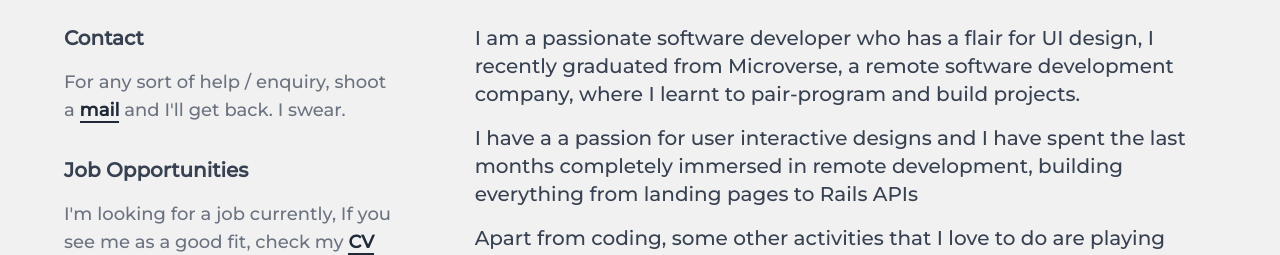
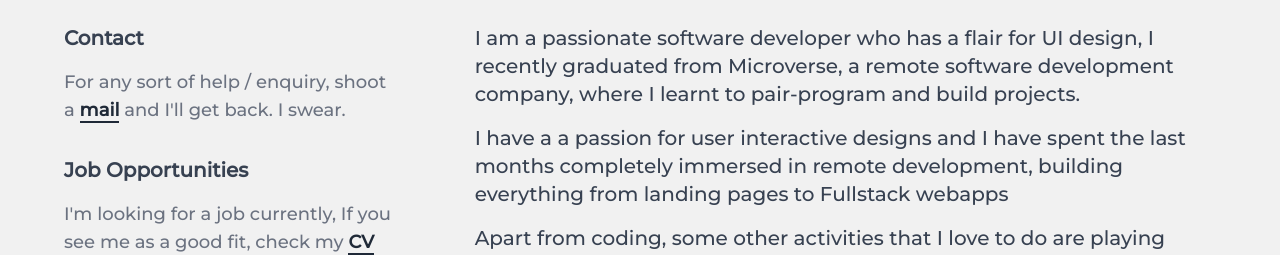
Before and after one commit to Yorsyboy/Next-portfolio, a Next.js app: page /about in a window 1280 px wide. Shown: the part 1500-1755 px from the top of the page. Built offline with nearby package versions, Linux system fonts and the light colour scheme; no server answers.

Commit message:
change description

```diff
--- a/constants/data.js
+++ b/constants/data.js
@@ -19,7 +19,7 @@ const userData = {
       "A Software Developer passionate about building web applications with JavaScript, React and Next. I fell in love with programming ever since I have been building projects with the stacks mentioned above. I am currently looking for new opportunities within a technical team.",
     description: [
       `I am a passionate software developer who has a flair for UI design, I recently graduated from Microverse, a remote software development company, where I learnt to pair-program and build projects.`,
-      `I have a a passion for user interactive designs and I have spent the last months completely immersed in remote development, building everything from landing pages to Rails APIs`,
+      `I have a a passion for user interactive designs and I have spent the last months completely immersed in remote development, building everything from landing pages to Fullstack webapps`,
       `Apart from coding, some other activities that I love to do are playing games, playing football, watching animes and movies`,
     ],
   },
```
